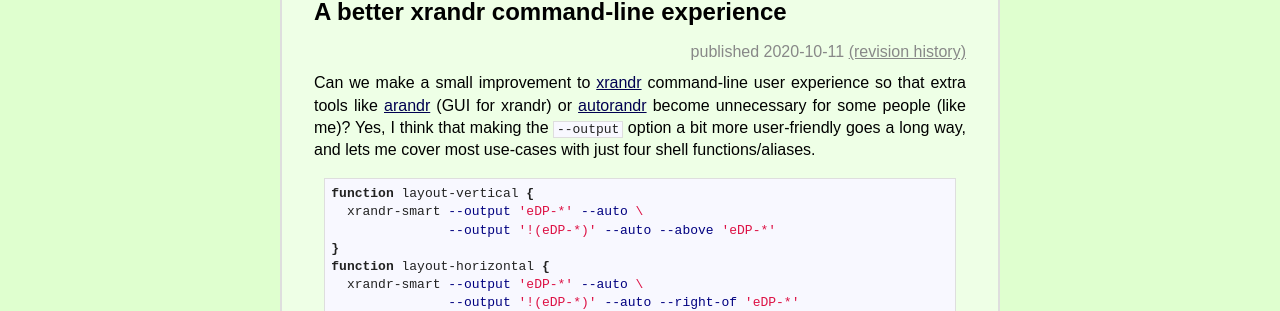
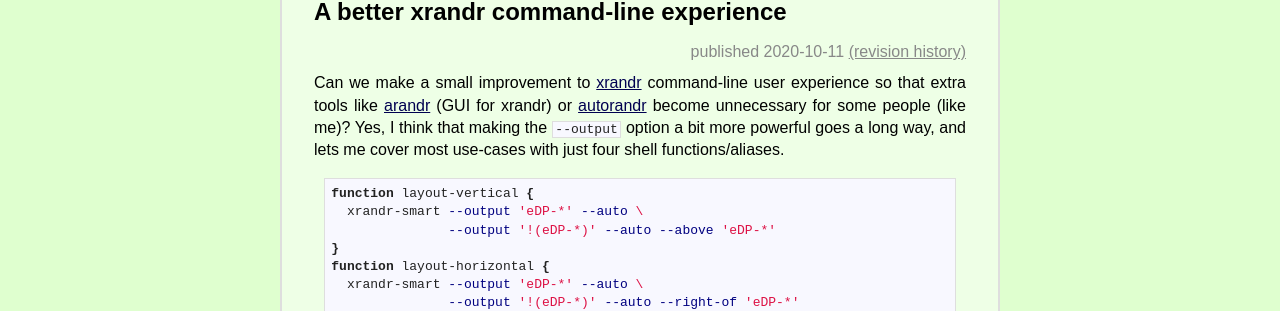
Before and after one commit to liskin/work.lisk.in, a Jekyll site: the page built from _posts/2020-10-11-xrandr-ux.md, in a window 1280 px wide and 900 px high. Shown: the part 211-522 px from the top of the window. Built offline with Jekyll 4.4.1, drawn with Linux system fonts in a browser that asks for light colours.

Commit message:
xrandr-ux: Tweak abstract

```diff
--- a/_posts/2020-10-11-xrandr-ux.md
+++ b/_posts/2020-10-11-xrandr-ux.md
@@ -8,8 +8,8 @@
 Can we make a small improvement to [xrandr][] command-line user experience so
 that extra tools like [arandr][] (GUI for xrandr) or [autorandr][] become
 unnecessary for some people (like me)? Yes, I think that making the `--output`
-option a bit more user-friendly goes a long way, and lets me cover most
-use-cases with just four shell functions/aliases.
+option a bit more powerful goes a long way, and lets me cover most use-cases
+with just four shell functions/aliases.
 
 [xrandr]: https://manpages.debian.org/unstable/x11-xserver-utils/xrandr.1.en.html
 [arandr]: https://christian.amsuess.com/tools/arandr/
```
